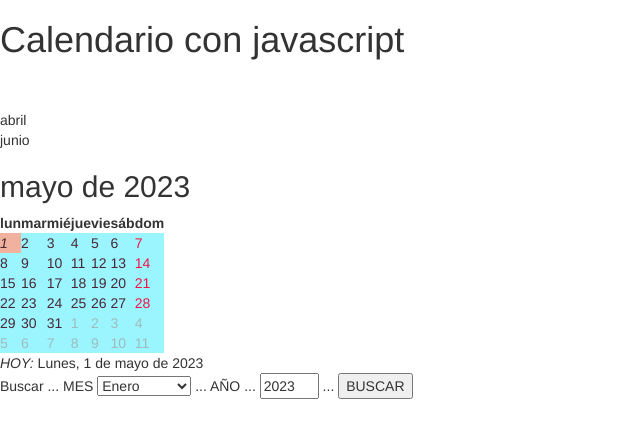
After one commit to alexrocampelo01/ProyectoFinal, a PHP site: page /html/calendario.html in a window 1280 px wide. The commit adds this page. Shown: the top 438 px of the page, without its empty margins (0-640 px from the left). Run offline with PHP 8.4, Linux system fonts and the light colour scheme; some libraries are stand-ins or nearby versions.

Commit message:
subida de codigo 01-05-2023

```diff
--- a/proyectoFinal/codigo/main.css
+++ b/proyectoFinal/codigo/css/main.css
@@ -41,7 +41,7 @@ i:hover + nav{
 }
 /* fin header */
 #fotoEntrada{
-    background-image: url('img/Dia_Trineos.jpg');
+    background-image: url('../img/Dia_Trineos.jpg');
     height: 100vh;
     background-repeat: no-repeat;
     background-position: center center;
--- /dev/null
+++ b/proyectoFinal/codigo/html/calendario.html
@@ -0,0 +1,70 @@
+<!DOCTYPE html>
+<html lang="en">
+<head>
+    <meta charset="UTF-8">
+    <meta http-equiv="X-UA-Compatible" content="IE=edge">
+    <meta name="viewport" content="width=device-width, initial-scale=1.0">
+    <title>Calendario</title>
+    <link rel="stylesheet" href="https://maxcdn.bootstrapcdn.com/bootstrap/3.3.7/css/bootstrap.min.css">
+    <script src="https://cdnjs.cloudflare.com/ajax/libs/moment.js/2.24.0/moment.min.js"></script>
+</head>
+<body>
+  <!-- <table class="table">
+        <thead>
+          <tr>
+            <th>Dom</th>
+            <th>Lun</th>
+            <th>Mar</th>
+            <th>Mié</th>
+            <th>Jue</th>
+            <th>Vie</th>
+            <th>Sáb</th>
+          </tr>
+        </thead>
+        <tbody>
+        </tbody>
+      </table> -->
+      <h1>Calendario con javascript</h1>
+      <br/><br/>
+      <div id="calendario">
+        <div id="anterior" onclick="mesantes()"></div>
+        <div id="posterior" onclick="mesdespues()"></div>
+        <h2 id="titulos"></h2>
+        <table id="diasc">
+          <tr id="fila0"><th></th><th></th><th></th><th></th><th></th><th></th><th></th></tr>
+          <tr id="fila1"><td></td><td></td><td></td><td></td><td></td><td></td><td></td></tr>
+          <tr id="fila2"><td></td><td></td><td></td><td></td><td></td><td></td><td></td></tr>
+          <tr id="fila3"><td></td><td></td><td></td><td></td><td></td><td></td><td></td></tr>
+          <tr id="fila4"><td></td><td></td><td></td><td></td><td></td><td></td><td></td></tr>
+          <tr id="fila5"><td></td><td></td><td></td><td></td><td></td><td></td><td></td></tr>
+          <tr id="fila6"><td></td><td></td><td></td><td></td><td></td><td></td><td></td></tr>
+        </table>
+        <div id="fechaactual"><i onclick="actualizar()">HOY: </i></div>
+        <div id="buscafecha">
+          <form action="#" name="buscar">
+            <p>Buscar ... MES
+              <select name="buscames">
+                <option value="0">Enero</option>
+                <option value="1">Febrero</option>
+                <option value="2">Marzo</option>
+                <option value="3">Abril</option>
+                <option value="4">Mayo</option>
+                <option value="5">Junio</option>
+                <option value="6">Julio</option>
+                <option value="7">Agosto</option>
+                <option value="8">Septiembre</option>
+                <option value="9">Octubre</option>
+                <option value="10">Noviembre</option>
+                <option value="11">Diciembre</option>
+              </select>
+            ... AÑO ...
+              <input type="text" name="buscaanno" maxlength="4" size="4" />
+            ...
+              <input type="button" value="BUSCAR" onclick="mifecha()" />
+            </p>
+          </form>
+        </div>
+      </div>
+</body>
+<script src="../js/calendario.js"></script>
+</html>
--- /dev/null
+++ b/proyectoFinal/codigo/js/calendario.js
@@ -0,0 +1,145 @@
+//Arrays de datos:
+meses=["enero","febrero","marzo","abril","mayo","junio","julio","agosto","septiembre","octubre","noviembre","diciembre"];
+lasemana=["Domingo","Lunes","Martes","Miércoles","Jueves","Viernes","Sábado"]
+diassemana=["lun","mar","mié","jue","vie","sáb","dom"];
+//Tras cargarse la página ...
+window.onload = function() {
+//fecha actual
+hoy=new Date(); //objeto fecha actual
+diasemhoy=hoy.getDay(); //dia semana actual
+diahoy=hoy.getDate(); //dia mes actual
+meshoy=hoy.getMonth(); //mes actual
+annohoy=hoy.getFullYear(); //año actual
+// Elementos del DOM: en cabecera de calendario
+tit=document.getElementById("titulos"); //cabecera del calendario
+ant=document.getElementById("anterior"); //mes anterior
+pos=document.getElementById("posterior"); //mes posterior
+// Elementos del DOM en primera fila
+f0=document.getElementById("fila0");
+//Pie de calendario
+pie=document.getElementById("fechaactual");
+pie.innerHTML+=lasemana[diasemhoy]+", "+diahoy+" de "+meses[meshoy]+" de "+annohoy;
+//formulario: datos iniciales:
+document.buscar.buscaanno.value=annohoy;
+// Definir elementos iniciales:
+mescal = meshoy; //mes principal
+annocal = annohoy //año principal
+//iniciar calendario:
+cabecera()
+primeralinea()
+escribirdias()
+}
+//FUNCIONES de creación del calendario:
+//cabecera del calendario
+function cabecera() {
+         tit.innerHTML=meses[mescal]+" de "+annocal;
+         mesant=mescal-1; //mes anterior
+         mespos=mescal+1; //mes posterior
+         if (mesant<0) {mesant=11;}
+         if (mespos>11) {mespos=0;}
+         ant.innerHTML=meses[mesant]
+         pos.innerHTML=meses[mespos]
+         }
+//primera línea de tabla: días de la semana.
+function primeralinea() {
+         for (i=0;i<7;i++) {
+             celda0=f0.getElementsByTagName("th")[i];
+             celda0.innerHTML=diassemana[i]
+             }
+         }
+//rellenar celdas con los días
+function escribirdias() {
+         //Buscar dia de la semana del dia 1 del mes:
+         primeromes=new Date(annocal,mescal,"1") //buscar primer día del mes
+         prsem=primeromes.getDay() //buscar día de la semana del día 1
+         prsem--; //adaptar al calendario español (empezar por lunes)
+         if (prsem==-1) {prsem=6;}
+         //buscar fecha para primera celda:
+         diaprmes=primeromes.getDate()
+         prcelda=diaprmes-prsem; //restar días que sobran de la semana
+         empezar=primeromes.setDate(prcelda) //empezar= tiempo UNIX 1ª celda
+         diames=new Date() //convertir en fecha
+         diames.setTime(empezar); //diames=fecha primera celda.
+         //Recorrer las celdas para escribir el día:
+         for (i=1;i<7;i++) { //localizar fila
+             fila=document.getElementById("fila"+i);
+             for (j=0;j<7;j++) {
+                 midia=diames.getDate()
+                 mimes=diames.getMonth()
+                 mianno=diames.getFullYear()
+                 celda=fila.getElementsByTagName("td")[j];
+                 celda.innerHTML=midia;
+                 //Recuperar estado inicial al cambiar de mes:
+                 celda.style.backgroundColor="#9bf5ff";
+                 celda.style.color="#492736";
+                 //domingos en rojo
+                 if (j==6) {
+                    celda.style.color="#f11445";
+                    }
+                 //dias restantes del mes en gris
+                 if (mimes!=mescal) {
+                    celda.style.color="#a0babc";
+                    }
+                 //destacar la fecha actual
+                 if (mimes==meshoy && midia==diahoy && mianno==annohoy ) {
+                    celda.style.backgroundColor="#f0b19e";
+                    celda.innerHTML="<cite title='Fecha Actual'>"+midia+"</cite>";
+                    }
+                 //pasar al siguiente día
+                 midia=midia+1;
+                 diames.setDate(midia);
+                 }
+             }
+         }
+//Ver mes anterior
+function mesantes() {
+         nuevomes=new Date() //nuevo objeto de fecha
+         primeromes--; //Restamos un día al 1 del mes visualizado
+         nuevomes.setTime(primeromes) //cambiamos fecha al mes anterior
+         mescal=nuevomes.getMonth() //cambiamos las variables que usarán las funciones
+         annocal=nuevomes.getFullYear()
+         cabecera() //llamada a funcion de cambio de cabecera
+         escribirdias() //llamada a funcion de cambio de tabla.
+         }
+//ver mes posterior
+function mesdespues() {
+         nuevomes=new Date() //nuevo obejto fecha
+         tiempounix=primeromes.getTime() //tiempo de primero mes visible
+         tiempounix=tiempounix+(45*24*60*60*1000) //le añadimos 45 días
+         nuevomes.setTime(tiempounix) //fecha con mes posterior.
+         mescal=nuevomes.getMonth() //cambiamos variables
+         annocal=nuevomes.getFullYear()
+         cabecera() //escribir la cabecera
+         escribirdias() //escribir la tabla
+         }
+//volver al mes actual
+function actualizar() {
+         mescal=hoy.getMonth(); //cambiar a mes actual
+         annocal=hoy.getFullYear(); //cambiar a año actual
+         cabecera() //escribir la cabecera
+         escribirdias() //escribir la tabla
+         }
+//ir al mes buscado
+function mifecha() {
+         //Recoger dato del año en el formulario
+         mianno=document.buscar.buscaanno.value;
+         //recoger dato del mes en el formulario
+         listameses=document.buscar.buscames;
+         opciones=listameses.options;
+         num=listameses.selectedIndex
+         mimes=opciones[num].value;
+         //Comprobar si el año está bien escrito
+         if (isNaN(mianno) || mianno<1) {
+            //año mal escrito: mensaje de error
+            alert("El año no es válido:\n debe ser un número mayor que 0")
+            }
+         else { //año bien escrito: ver mes en calendario:
+              mife=new Date(); //nueva fecha
+              mife.setMonth(mimes); //añadir mes y año a nueva fecha
+              mife.setFullYear(mianno);
+              mescal=mife.getMonth(); //cambiar a mes y año indicados
+              annocal=mife.getFullYear();
+              cabecera() //escribir cabecera
+              escribirdias() //escribir tabla
+              }
+         }
```
Also changed, not shown: proyectoFinal/codigo/css/calendario.css (added, +70 -0 lines), proyectoFinal/codigo/html/main.html (renamed from proyectoFinal/codigo/main.html, +13 -13 lines), proyectoFinal/codigo/html/sobreNosotros.html (added, +11 -0 lines), proyectoFinal/codigo/js/main.js (added, +16 -0 lines), proyectoFinal/codigo/main.js (deleted, +0 -7 lines), proyectoFinal/codigo/php/conet.php (added, +18 -0 lines), proyectoFinal/codigo/php/login.php (added, +12 -0 lines).
